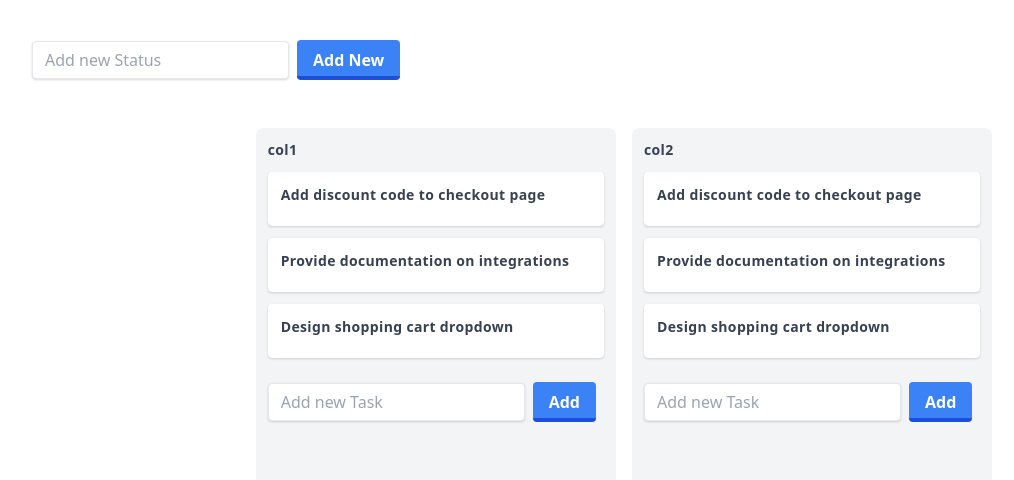
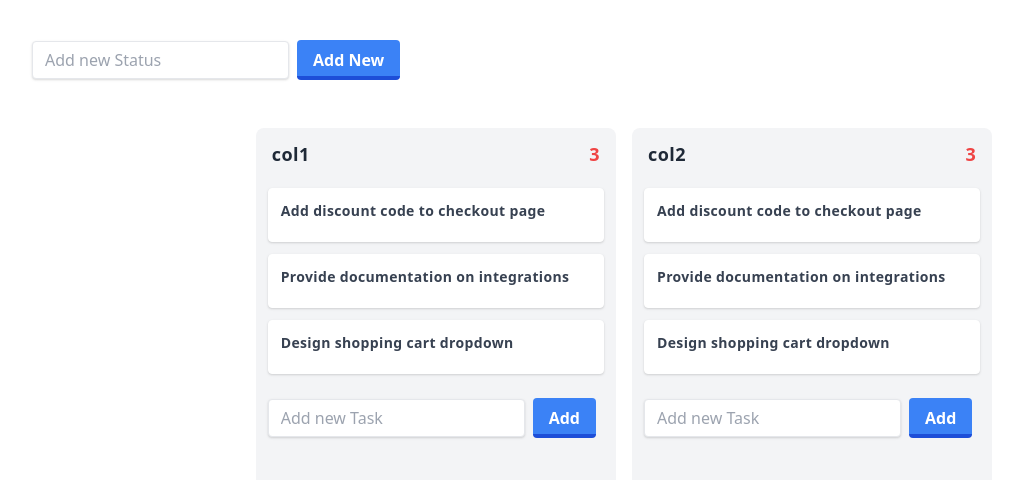
Before and after one commit to swarina/Airtribe-Task, a Nuxt app: page / in a window 1280 px wide. Shown: the top 480 px of the page, without its empty margins (8-1022 px from the left). Built offline with nearby package versions, Linux system fonts and the light colour scheme.

Commit message:
add: count of tasks

```diff
--- a/pages/index.vue
+++ b/pages/index.vue
@@ -102,7 +102,10 @@ export default {
         <div v-for="key in Object.keys(columns)" :key="key"
           class="bg-gray-100 rounded-lg px-3 py-3 column-width rounded mr-4">
           <!-- Status Title -->
-          <p class="text-gray-700 font-semibold font-sans tracking-wide text-sm">{{ key }}</p>
+          <p class="text-gray-800 font-bold font-sans tracking-wide text-lg px-1 pb-2">
+            {{ key }}
+            <span class="text-red-500" style="float: right">{{columns[key].tasks.length}}</span>
+          </p>
 
           <!-- Draggable component comes from vuedraggable. It provides drag & drop functionality -->
           <draggable :list="columns[key].tasks" :animation="200" ghost-class="ghost-card" group="tasks">
```
